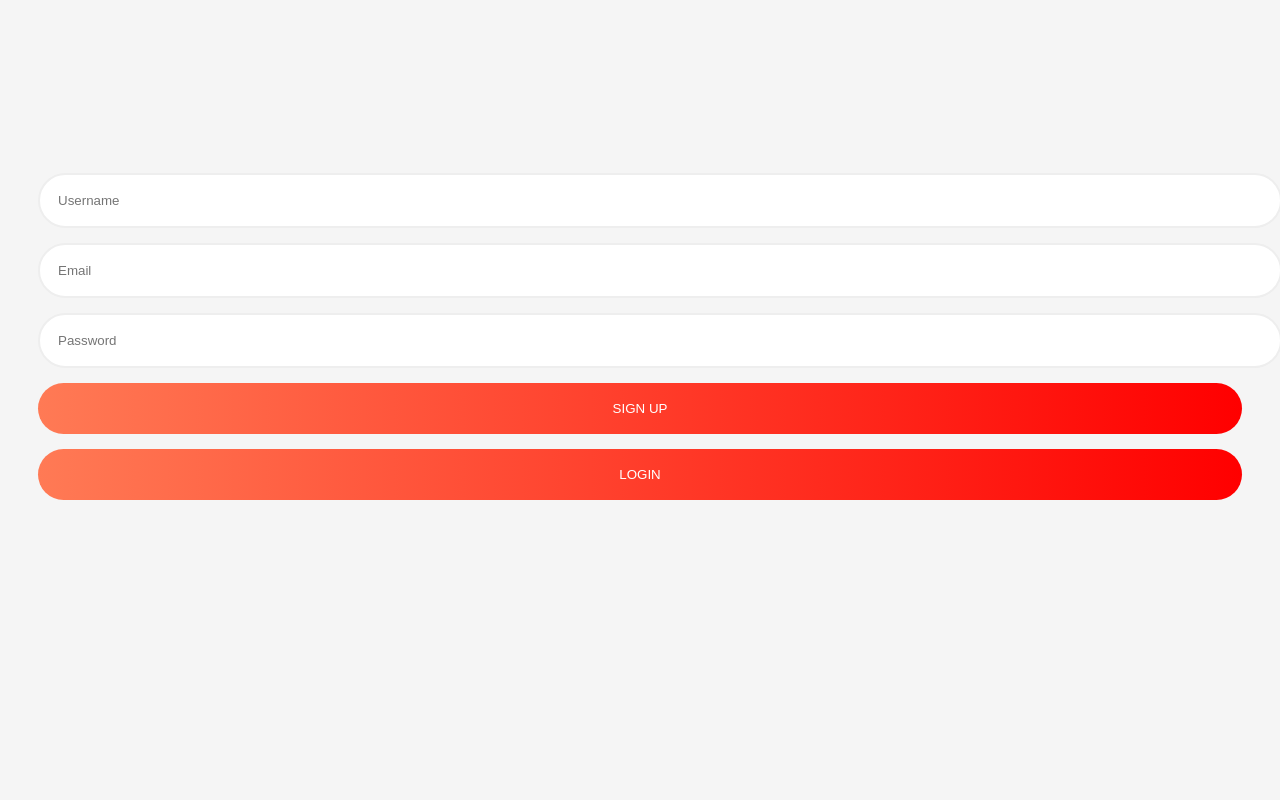
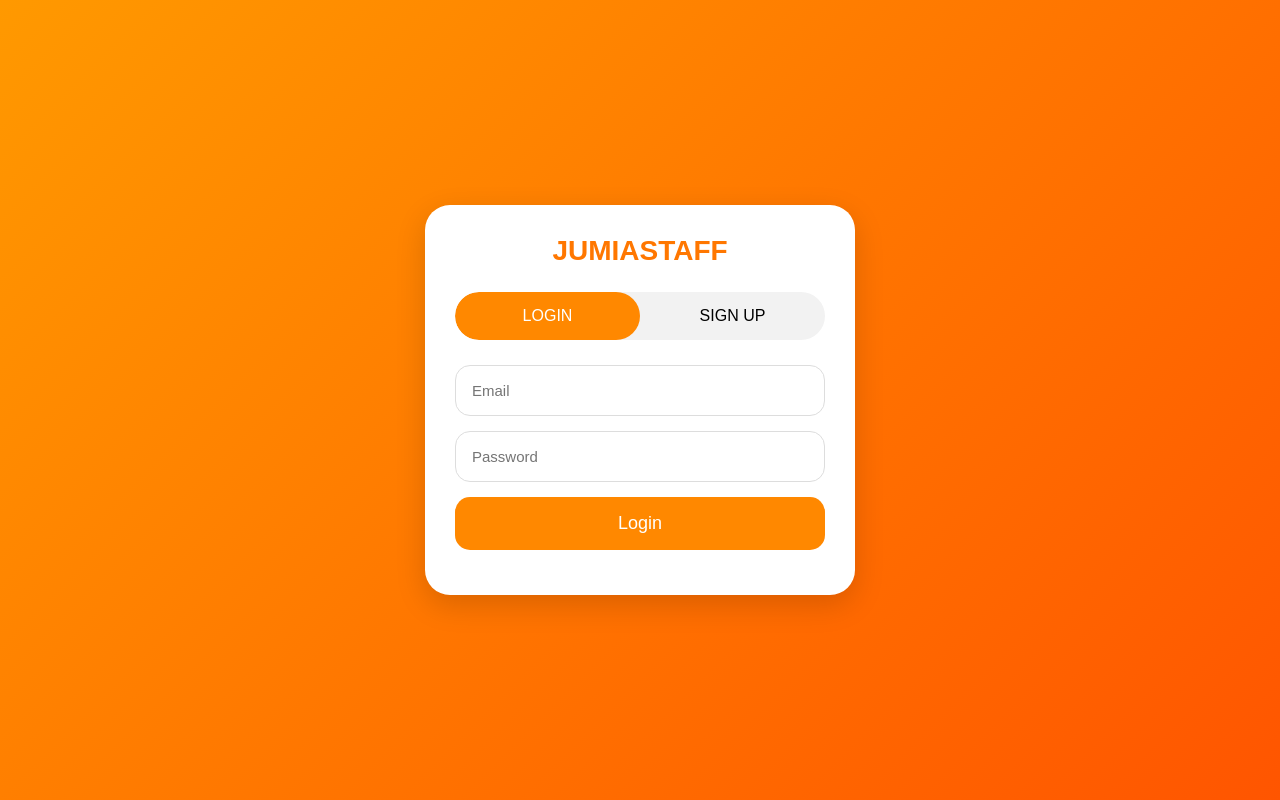
Before and after one commit to vogo1investment-ux/jumiastaff, a plain HTML site: page auth.html in a window 1280 px wide. Both pictures are taken after a click on the button "LOGIN". Drawn offline with Linux system fonts and the light colour scheme; no server answers.

Commit message:
Add files via upload

```diff
--- a/auth.html
+++ b/auth.html
@@ -1,44 +1,168 @@
 <!DOCTYPE html>
-<html>
+<html lang="en">
 
 <head>
+
+<meta charset="UTF-8">
 
 <meta name="viewport"
 content="width=device-width,initial-scale=1">
 
+<title>
+
+JUMIASTAFF Login
+
+</title>
+
 <style>
 
-body{
-background:#f5f5f5;
+*{
+margin:0;
+padding:0;
+box-sizing:border-box;
 font-family:Arial;
-padding:30px;
 }
 
-.box{
-margin-top:120px;
+body{
+
+min-height:100vh;
+
+display:flex;
+
+justify-content:center;
+
+align-items:center;
+
+background:
+
+linear-gradient(
+135deg,
+#ff9900,
+#ff5500
+);
+
+padding:20px;
+
+}
+
+.card{
+
+width:100%;
+
+max-width:430px;
+
+background:white;
+
+padding:30px;
+
+border-radius:25px;
+
+box-shadow:
+
+0 10px 30px rgba(0,0,0,.15);
+
+}
+
+.logo{
+
+text-align:center;
+
+font-size:28px;
+
+font-weight:bold;
+
+margin-bottom:25px;
+
+color:#ff7700;
+
+}
+
+.tabs{
+
+display:flex;
+
+background:#f2f2f2;
+
+border-radius:50px;
+
+overflow:hidden;
+
+margin-bottom:25px;
+
+}
+
+.tab{
+
+flex:1;
+
+padding:15px;
+
+border:none;
+
+background:none;
+
+font-size:16px;
+
+}
+
+.active{
+
+background:#ff8800;
+
+color:white;
+
+border-radius:50px;
+
 }
 
 input{
+
 width:100%;
-padding:18px;
-margin-top:15px;
-border-radius:40px;
-border:2px solid #eee;
+
+padding:16px;
+
+margin-bottom:15px;
+
+border-radius:15px;
+
+border:1px solid #ddd;
+
+font-size:15px;
+
 }
 
-button{
+.mainbtn{
+
 width:100%;
-padding:18px;
+
+padding:16px;
+
+border:none;
+
+border-radius:15px;
+
+background:#ff8800;
+
+color:white;
+
+font-size:18px;
+
+}
+
+.hide{
+
+display:none;
+
+}
+
+.msg{
+
 margin-top:15px;
-border:none;
-border-radius:40px;
-background:
-linear-gradient(
-90deg,
-#ff7a55,
-red
-);
-color:white;
+
+text-align:center;
+
+color:green;
+
 }
 
 </style>
@@ -47,65 +171,184 @@ color:white;
 
 <body>
 
-<div class="box">
+<div class="card">
 
-<input
-id="username"
-placeholder="Username">
+<div class="logo">
 
-<input
-id="email"
-placeholder="Email">
+JUMIASTAFF
 
-<input
-id="password"
-type="password"
-placeholder="Password">
+</div>
 
-<button onclick="signup()">
+<div class="tabs">
+
+<button
+id="loginTab"
+class="tab active">
+
+LOGIN
+
+</button>
+
+<button
+id="signupTab"
+class="tab">
 
 SIGN UP
 
 </button>
 
-<button onclick="login()">
+</div>
 
-LOGIN
+<div id="signupBox"
+class="hide">
+
+<input
+id="suUser"
+placeholder="Username">
+
+<input
+id="suEmail"
+placeholder="Email">
+
+<input
+id="suPass"
+type="password"
+placeholder="Password">
+
+<button
+class="mainbtn"
+onclick="signup()">
+
+Create Account
 
 </button>
+
+</div>
+
+<div id="loginBox">
+
+<input
+id="liEmail"
+placeholder="Email">
+
+<input
+id="liPass"
+type="password"
+placeholder="Password">
+
+<button
+class="mainbtn"
+onclick="login()">
+
+Login
+
+</button>
+
+</div>
+
+<div
+class="msg"
+id="msg">
+
+</div>
 
 </div>
 
 <script type="module">
 
 import {
-auth,
-db
+
+initializeApp
+
 }
-from "./firebase.js";
+
+from
+
+"https://www.gstatic.com/firebasejs/12.13.0/firebase-app.js";
 
 import {
+
+getAuth,
 
 createUserWithEmailAndPassword,
 
 signInWithEmailAndPassword
 
 }
+
 from
+
 "https://www.gstatic.com/firebasejs/12.13.0/firebase-auth.js";
 
 import {
+
+getFirestore,
 
 doc,
 
 setDoc
 
 }
+
 from
+
 "https://www.gstatic.com/firebasejs/12.13.0/firebase-firestore.js";
 
-window.signup=
-async()=>{
+const firebaseConfig={
+
+apiKey:"AIzaSyBp3K3gJtK2XqIm-eVI1osP-Vma3wj1lTs",
+
+authDomain:"jumiastaff-83757.firebaseapp.com",
+
+projectId:"jumiastaff-83757",
+
+storageBucket:"jumiastaff-83757.firebasestorage.app",
+
+messagingSenderId:"1018307795636",
+
+appId:"1:1018307795636:web:6e2dc2cbf41cb88e1ad5e1"
+
+};
+
+const app=
+
+initializeApp(firebaseConfig);
+
+const auth=
+
+getAuth(app);
+
+const db=
+
+getFirestore(app);
+
+loginTab.onclick=()=>{
+
+loginBox.classList.remove("hide");
+
+signupBox.classList.add("hide");
+
+loginTab.classList.add("active");
+
+signupTab.classList.remove("active");
+
+};
+
+signupTab.onclick=()=>{
+
+signupBox.classList.remove("hide");
+
+loginBox.classList.add("hide");
+
+signupTab.classList.add("active");
+
+loginTab.classList.remove("active");
+
+};
+
+window.signup=async()=>{
+
+try{
 
 let u=
 
@@ -113,27 +356,33 @@ await createUserWithEmailAndPassword(
 
 auth,
 
-email.value,
+suEmail.value,
 
-password.value
+suPass.value
 
 );
 
 await setDoc(
 
 doc(
+
 db,
+
 "users",
+
 u.user.uid
+
 ),
 
 {
 
 username:
-username.value,
+
+suUser.value,
 
 email:
-email.value,
+
+suEmail.value,
 
 availableBalance:2,
 
@@ -143,26 +392,53 @@ withdrawBalance:0
 
 );
 
+msg.innerHTML=
+
+"Account created";
+
 location=
+
 "dashboard.html";
+
+}
+
+catch(e){
+
+msg.innerHTML=
+
+e.message;
+
+}
 
 };
 
-window.login=
-async()=>{
+window.login=async()=>{
+
+try{
 
 await signInWithEmailAndPassword(
 
 auth,
 
-email.value,
+liEmail.value,
 
-password.value
+liPass.value
 
 );
 
 location=
+
 "dashboard.html";
+
+}
+
+catch(e){
+
+msg.innerHTML=
+
+e.message;
+
+}
 
 };
 
```
